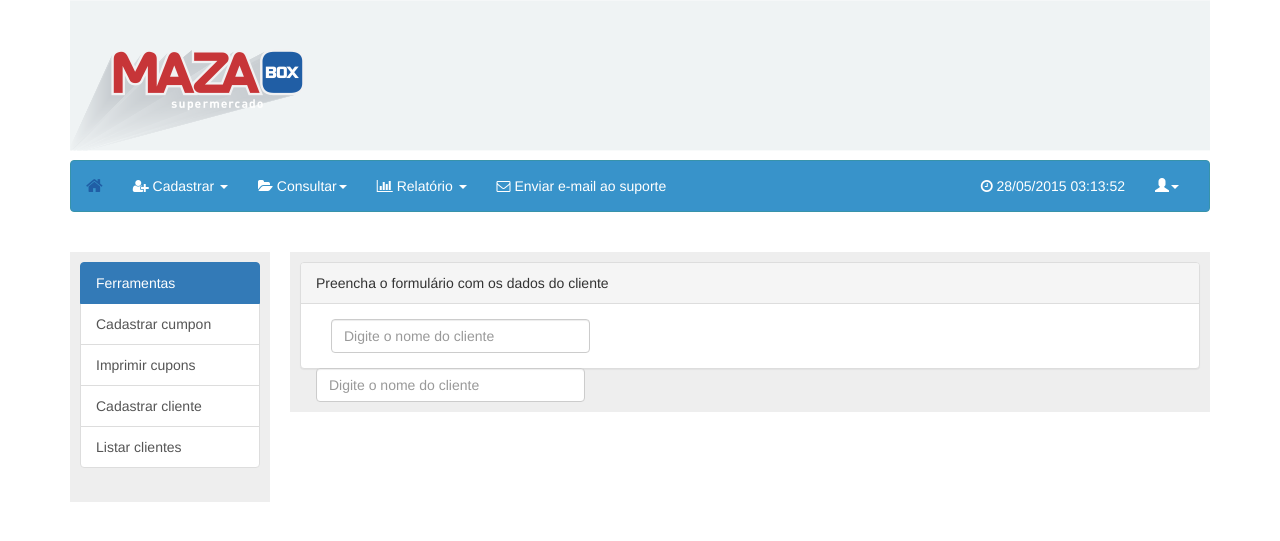
After one commit to christian-de-ornellas/Eletronic-WebApp, a PHP site: page /cadastrar-clientes.php in a window 1280 px wide. The commit adds this page. Shown: the top 541 px of the page. Run offline with PHP 8.4, Linux system fonts and the light colour scheme; some libraries are stand-ins or nearby versions.

Commit message:
Evolution
The project go good,.

```diff
--- /dev/null
+++ b/bottom.php
@@ -0,0 +1,8 @@
+</section>
+<footer>
+</footer>
+</div>
+<script src="https://ajax.googleapis.com/ajax/libs/jquery/1.11.2/jquery.min.js"></script>
+<script src="js/bootstrap.min.js"></script>
+</body>
+</html>
--- /dev/null
+++ b/cadastrar-clientes.php
@@ -0,0 +1,24 @@
+<?php include'header.php' ?>
+<aside class="asside-right">
+<div class="panel panel-default">
+  <div class="panel-heading">Preencha o formulário com os dados do cliente</div>
+  <div class="panel-body">
+
+  <div class="col-xs-4">
+    <input type="text" class="form-control" placeholder="Digite o nome do cliente">
+  </div>
+</div>
+<div class="col-xs-4">
+    <input type="text" class="form-control" placeholder="Digite o nome do cliente">
+  </div>
+</div>
+
+
+
+
+
+
+  </div>
+</div>
+</aside>
+<?php include'bottom.php' ?>
--- a/css/custom.css
+++ b/css/custom.css
@@ -3,14 +3,8 @@ body{
 
 }
 
-header{
+.header-logotipo{
 
-
-
-
-}
-.header-logotipo{
-padding-top: 45px;
 width: 150px;
 height: 150px;
 }
@@ -20,4 +14,37 @@ width: 200px;
 height: 250px;
 background: #eee;
 padding: 10px 10px 10px 10px;
+float: left;
 }
+
+header{
+
+	margin-bottom: 10px;
+}
+
+.navbar-inverse{
+
+background: #3893CA;
+border-color: #3893AA;
+
+
+}
+.navbar-inverse .navbar-nav > li > a {
+    color:#fff;
+}
+
+.navbar-inverse .navbar-brand {
+    color: #205EA5;
+}
+
+
+.navbar-inverse .navbar-nav > .open > a, .navbar-inverse .navbar-nav > .open > a:focus, .navbar-inverse .navbar-nav > .open > a:hover {
+    color: #FFF;
+    background-color:  #205EA5;
+}
+.asside-right{
+height: auto;
+width: 920px;
+float: right;
+
+}
--- /dev/null
+++ b/header.php
@@ -0,0 +1,100 @@
+<!DOCTYPE html>
+<html>
+<head>
+<meta charset="utf-8">
+    <meta http-equiv="X-UA-Compatible" content="IE=edge">
+    <meta name="viewport" content="width=device-width, initial-scale=1">
+	<title>MazaBox</title>
+	  <link href="css/bootstrap.min.css" rel="stylesheet">
+	<link rel="stylesheet" type="text/css" href="css/custom.css">
+	<link rel="stylesheet" type="text/css" href="css/font-awesome.css">
+	<meta name="viewport" content="width=device-width, initial-scale=1">
+</head>
+<body>
+<div class="container">
+<header><div class="header-logotipo"><img src="img/header.topo.png" ></div></header>
+<nav class="navbar navbar-inverse">
+  <div class="container-fluid">
+    <!-- Brand and toggle get grouped for better mobile display -->
+    <div class="navbar-header">
+      <button type="button" class="navbar-toggle collapsed" data-toggle="collapse" data-target="#bs-example-navbar-collapse-1">
+        <span class="sr-only">Toggle navigation</span>
+        <span class="icon-bar"></span>
+        <span class="icon-bar"></span>
+        <span class="icon-bar"></span>
+      </button>
+      <a class="navbar-brand" href="#"><i class="fa fa-home"></i></a>
+    </div>
+    <!-- Collect the nav links, forms, and other content for toggling -->
+    <div class="collapse navbar-collapse" id="bs-example-navbar-collapse-1">
+      <ul class="nav navbar-nav">
+        <li class="dropdown">
+          <a href="#" class="dropdown-toggle" data-toggle="dropdown" role="button" aria-expanded="false"> <i class=""></i><i class="fa fa-user-plus"></i></i> Cadastrar <span class="caret"></span></a>
+          <ul class="dropdown-menu" role="menu">
+            <li><a href="#">Action</a></li>
+            <li><a href="#">Another action</a></li>
+            <li><a href="#">Something else here</a></li>
+            <li class="divider"></li>
+            <li><a href="#">Separated link</a></li>
+            <li class="divider"></li>
+            <li><a href="#">One more separated link</a></li>
+          </ul>
+        </li>
+        <li class="dropdown">
+          <a href="#" class="dropdown-toggle" data-toggle="dropdown" role="button" aria-expanded="false"><i class="fa fa-folder-open"></i> Consultar<span class="caret"></span></a>
+          <ul class="dropdown-menu" role="menu">
+            <li><a href="#">Action</a></li>
+            <li><a href="#">Another action</a></li>
+            <li><a href="#">Something else here</a></li>
+            <li class="divider"></li>
+            <li><a href="#">Separated link</a></li>
+            <li class="divider"></li>
+            <li><a href="#">One more separated link</a></li>
+          </ul>
+        </li>
+         <li class="dropdown">
+          <a href="#" class="dropdown-toggle" data-toggle="dropdown" role="button" aria-expanded="false"> <i class="fa fa-bar-chart"></i> Relatório <span class="caret"></span></a>
+          <ul class="dropdown-menu" role="menu">
+            <li><a href="#">Action</a></li>
+            <li><a href="#">Another action</a></li>
+            <li><a href="#">Something else here</a></li>
+            <li class="divider"></li>
+            <li><a href="#">Separated link</a></li>
+            <li class="divider"></li>
+            <li><a href="#">One more separated link</a></li>
+          </ul>
+        </li>
+        <li><a href="#"><i class="fa fa-envelope-o"></i> Enviar e-mail ao suporte</a></li>
+
+      </ul>
+
+      <ul class="nav navbar-nav navbar-right">
+        <li><a href="#"> <i class="fa fa-clock-o"></i>
+        <!-- Horarário de brasília -->
+        <?php $dataHora = date("d/m/Y h:i:s"); echo $dataHora;?></a></li>
+        <li class="dropdown">
+          <a href="#" class="dropdown-toggle" data-toggle="dropdown" role="button" aria-expanded="false"><i class="glyphicon glyphicon-user"></i><span class="caret"></span></a>
+          <ul class="dropdown-menu" role="menu">
+            <li><a href="#"><i class="fa fa-share-square-o"></i> Perfil</a></li>
+            <li><a href="#"><i class="fa fa-pencil-square-o"></i> Alterar</a></li>
+            <li class="divider"></li>
+             <li><a href="#"><i class="fa fa-power-off"></i> Sair do Sistema</a></li>
+
+          </ul>
+        </li>
+      </ul>
+    </div><!-- /.navbar-collapse -->
+  </div><!-- /.container-fluid -->
+</nav>
+<aside >
+	<div class="list-group">
+  <a href="#" class="list-group-item active">
+    Ferramentas
+  </a>
+  <a href="#" class="list-group-item">Cadastrar cumpon</a>
+  <a href="#" class="list-group-item">Imprimir cupons</a>
+  <a href="#" class="list-group-item">Cadastrar cliente</a>
+  <a href="#" class="list-group-item">Listar clientes</a>
+</div>
+</aside>
+<section>
```
Also changed, not shown: index.php (+0 -107 lines), img/atendente.png (added), img/header.topo.png (added).
